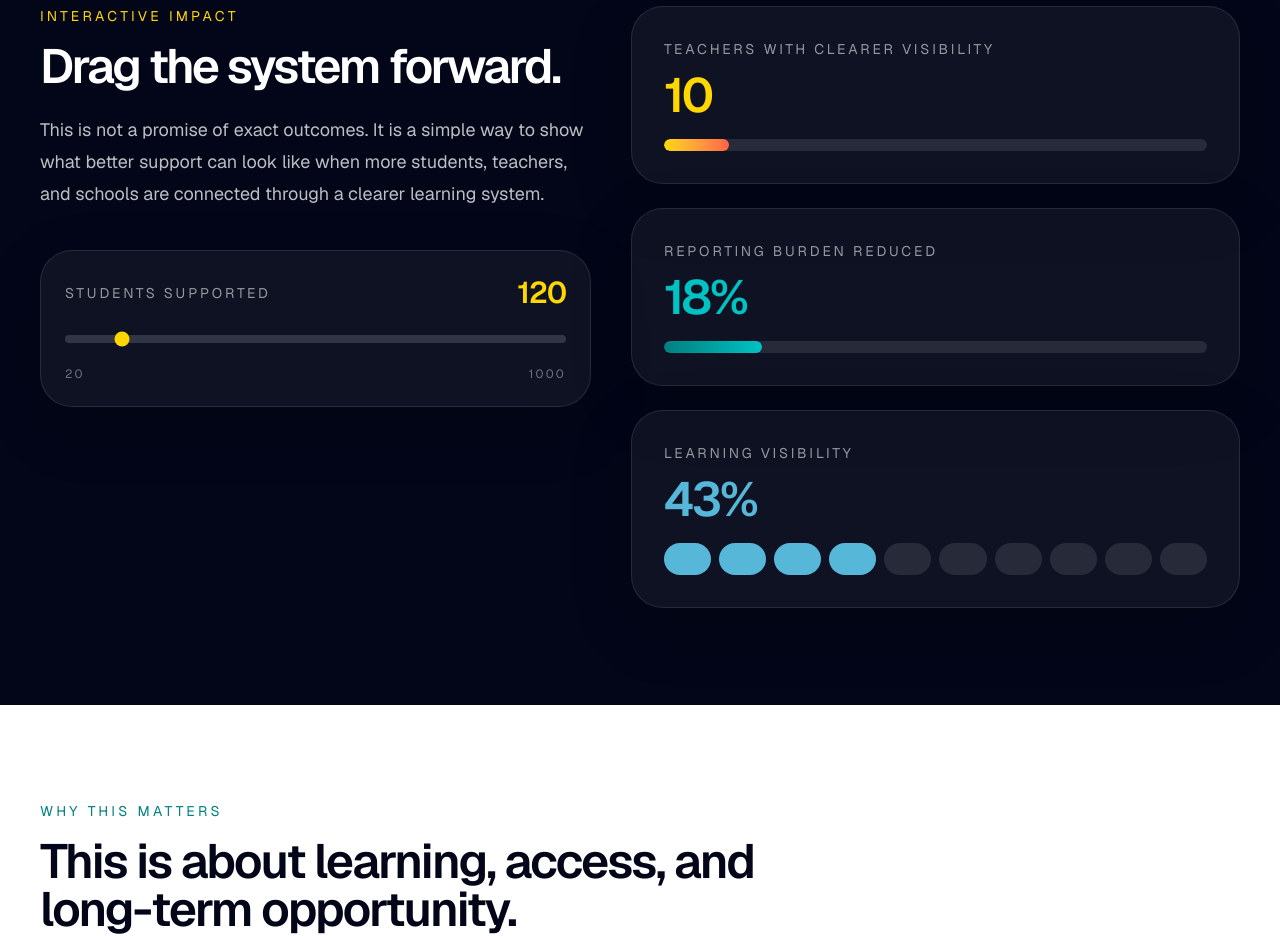
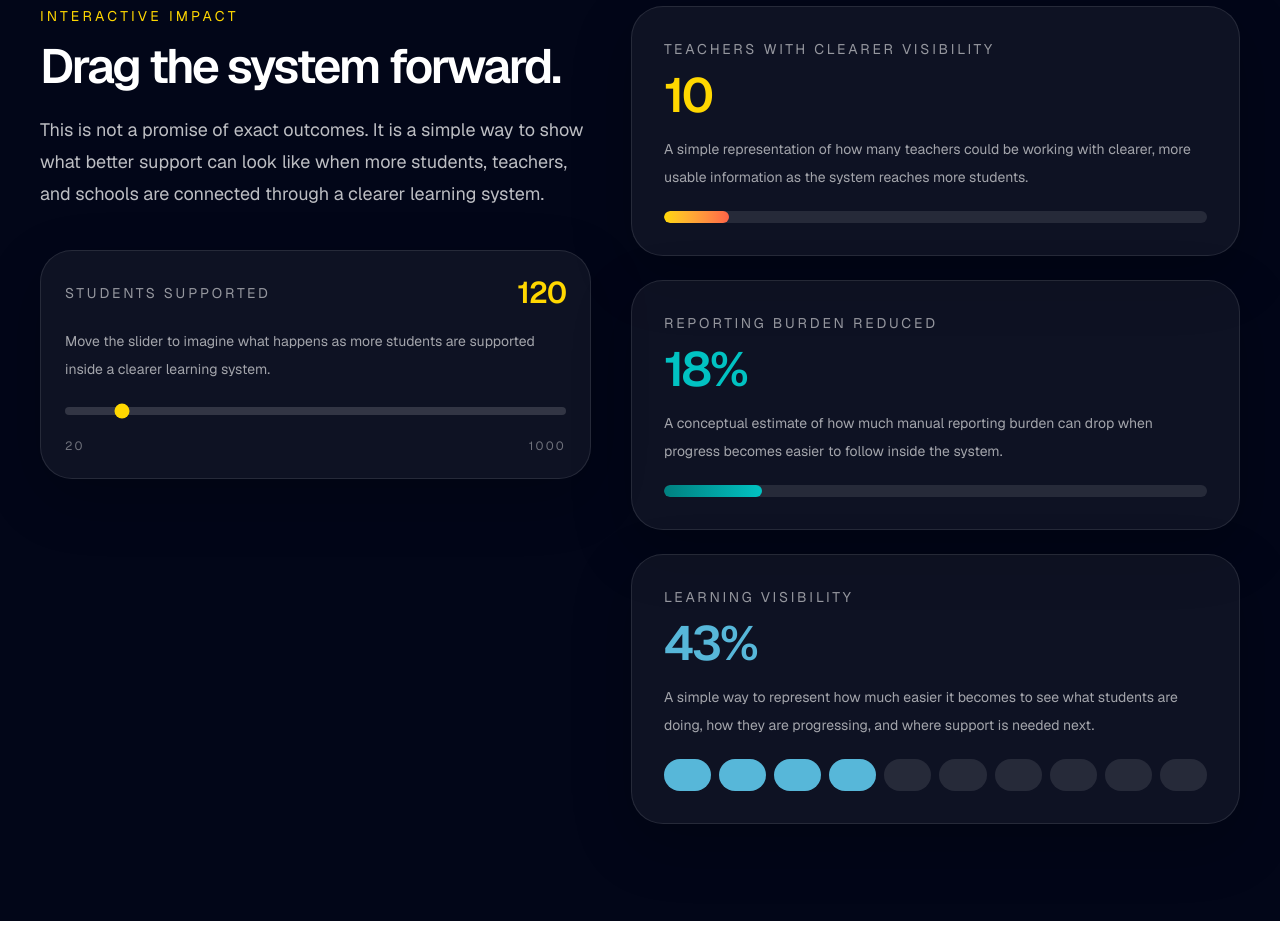
Before and after one commit to JelaleddinG/BrailleBox_website_by_Nemo, a Next.js app: page /mission in a window 1280 px wide. Shown: the part 1760-2696 px from the top of the page. Built offline with nearby package versions, Linux system fonts and the light colour scheme.

Commit message:
Explain mission interactive metrics

```diff
--- a/src/components/mission-impact-slider.tsx
+++ b/src/components/mission-impact-slider.tsx
@@ -32,6 +32,9 @@ export function MissionImpactSlider() {
                 <span className="text-sm uppercase tracking-[0.2em] text-white/56">Students supported</span>
                 <span className="text-3xl font-semibold tracking-[-0.04em] text-[var(--bb-yellow)]">{students}</span>
               </div>
+              <p className="mt-4 text-sm leading-7 text-white/62">
+                Move the slider to imagine what happens as more students are supported inside a clearer learning system.
+              </p>
               <input
                 type="range"
                 min={20}
@@ -52,6 +55,9 @@ export function MissionImpactSlider() {
             <div className="rounded-[2rem] border border-white/10 bg-white/[0.05] p-8 shadow-[0_20px_60px_rgba(0,0,0,0.22)]">
               <div className="text-sm uppercase tracking-[0.2em] text-white/56">Teachers with clearer visibility</div>
               <div className="mt-3 text-5xl font-semibold tracking-[-0.05em] text-[var(--bb-yellow)]">{derived.teachers}</div>
+              <p className="mt-4 text-sm leading-7 text-white/62">
+                A simple representation of how many teachers could be working with clearer, more usable information as the system reaches more students.
+              </p>
               <div className="mt-5 h-3 overflow-hidden rounded-full bg-white/10">
                 <div className="h-full rounded-full bg-gradient-to-r from-[var(--bb-yellow)] to-[var(--bb-orange)]" style={{ width: `${Math.min(100, (derived.teachers / 84) * 100)}%` }} />
               </div>
@@ -60,6 +66,9 @@ export function MissionImpactSlider() {
             <div className="rounded-[2rem] border border-white/10 bg-white/[0.05] p-8 shadow-[0_20px_60px_rgba(0,0,0,0.22)]">
               <div className="text-sm uppercase tracking-[0.2em] text-white/56">Reporting burden reduced</div>
               <div className="mt-3 text-5xl font-semibold tracking-[-0.05em] text-[var(--bb-teal)]">{derived.reports}%</div>
+              <p className="mt-4 text-sm leading-7 text-white/62">
+                A conceptual estimate of how much manual reporting burden can drop when progress becomes easier to follow inside the system.
+              </p>
               <div className="mt-5 h-3 overflow-hidden rounded-full bg-white/10">
                 <div className="h-full rounded-full bg-gradient-to-r from-[var(--bb-dark-teal)] to-[var(--bb-teal)]" style={{ width: `${derived.reports}%` }} />
               </div>
@@ -68,6 +77,9 @@ export function MissionImpactSlider() {
             <div className="rounded-[2rem] border border-white/10 bg-white/[0.05] p-8 shadow-[0_20px_60px_rgba(0,0,0,0.22)]">
               <div className="text-sm uppercase tracking-[0.2em] text-white/56">Learning visibility</div>
               <div className="mt-3 text-5xl font-semibold tracking-[-0.05em] text-[var(--bb-blue)]">{derived.visibility}%</div>
+              <p className="mt-4 text-sm leading-7 text-white/62">
+                A simple way to represent how much easier it becomes to see what students are doing, how they are progressing, and where support is needed next.
+              </p>
               <div className="mt-5 grid grid-cols-10 gap-2">
                 {Array.from({ length: 10 }).map((_, i) => (
                   <div
```
